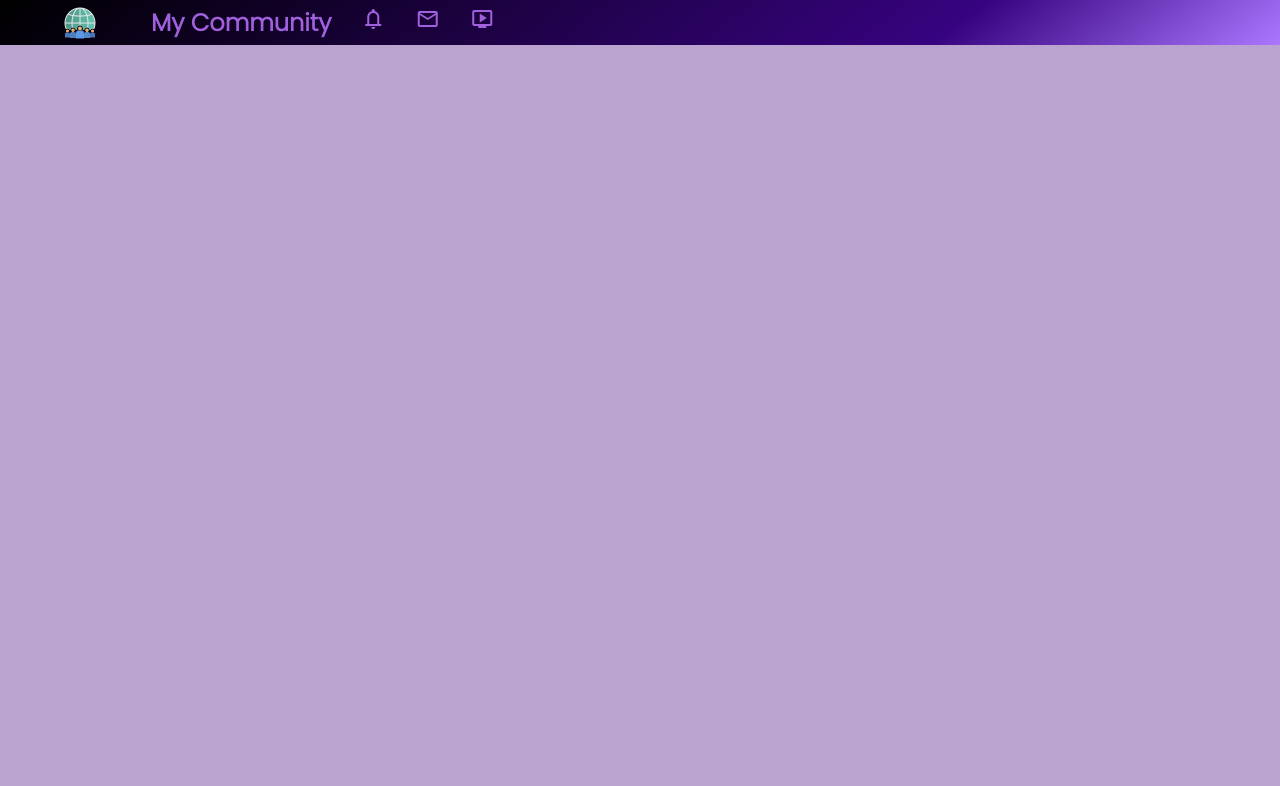
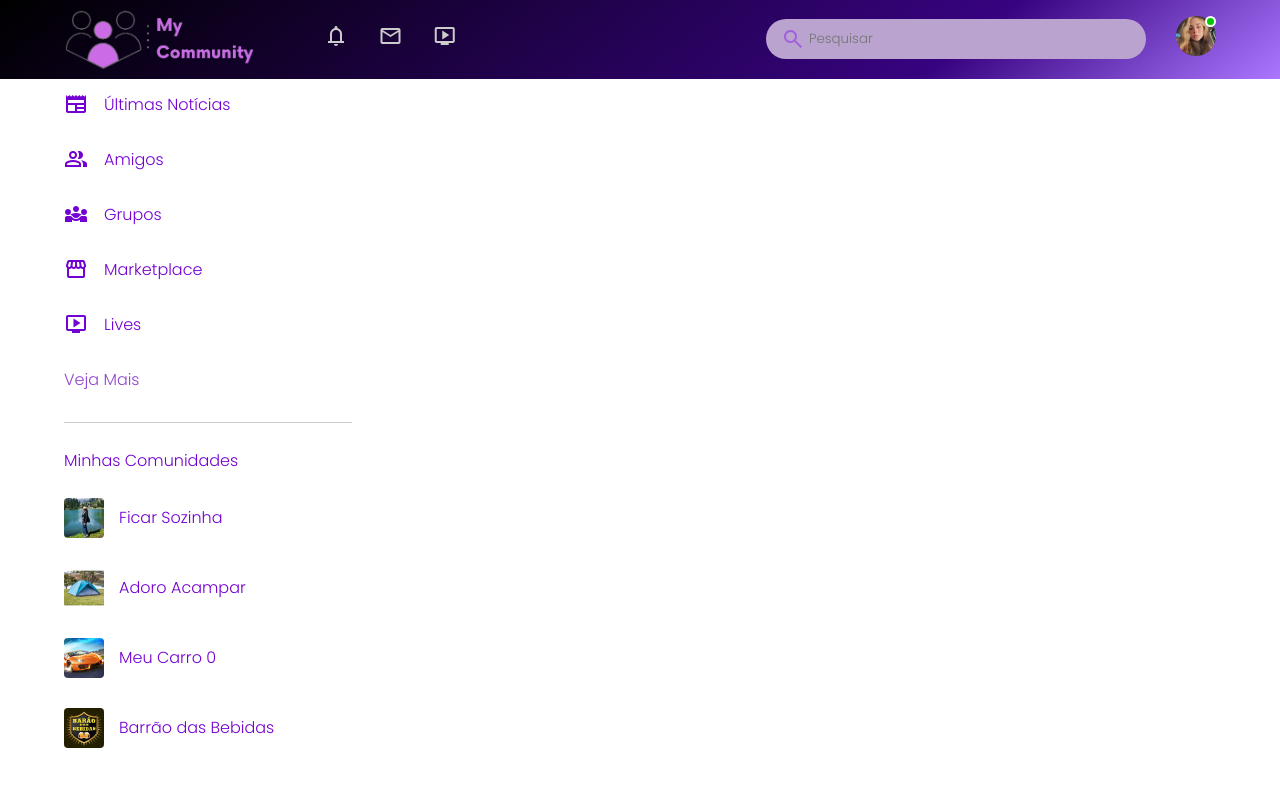
Before and after one commit to EdgardSchmitz/projeto-comunidades, a plain HTML site: page páginas/first_page.html in a window 1280 px wide. Drawn offline with nearby package versions, Linux system fonts and the light colour scheme.

Commit message:
Add barra lateral

```diff
--- a/páginas/css/first_page.css
+++ b/páginas/css/first_page.css
@@ -7,7 +7,7 @@
 }
 
 body{
-    background: rgb(187, 163, 207);
+    background: rgb(255, 255, 255);
 }
 
 nav{
@@ -15,16 +15,20 @@ nav{
     align-items: center;
     justify-content: space-between;
     background: linear-gradient(142deg, rgba(0, 0, 0, 1) 0%, rgba(55, 3, 128, 1) 74%, rgba(171, 119, 255, 1) 100%);
-    padding: 5px 5%;
+    padding: 9px 5%;
     color: rgb(161, 96, 221);
+    position: sticky;
+    top: 0;
+    z-index: 1;
+
 }
 
 .logo{
-    width: 160px;
+    width: 60px;
     margin-right: 45px;
 }
 
-.nav_left{
+.nav_left, .nav_right{
     display: flex;
     align-items: center;
 }
@@ -39,8 +43,13 @@ nav{
     margin: 0 15px;
 }
 
+.nav_left ul li a {
+    text-decoration: none;
+    color:#ccc;
+}
+
 .nav_left img{
-    width: 32px;
+    width: 190px;
     margin-right: 55px;
     margin-left: 0px;
 }
@@ -48,3 +57,113 @@ nav{
 .nav_left h1{
     margin-right: 15px;
 }
+
+.nav-user-icon img{
+    width: 40px;
+    border-radius: 50%;
+    cursor: pointer;
+}
+
+.nav-user-icon{
+    margin-left: 30px;
+}
+
+.search-box{
+    background:rgb(187, 163, 207);
+    width: 350px;
+    border-radius: 20px;
+    display: flex;
+    align-items: center;
+    padding: 0 15px;
+}
+.search-box span{
+    width: 18px;
+}
+
+.search-box input{
+    width: 100%;
+    background: transparent;
+    padding: 10px;
+    outline: none;
+    border: 0;
+}
+
+.online{
+    position: relative;
+}
+
+.online::after{
+    content: '';
+    width: 7px;
+    height: 7px;
+    border: 2px solid #ffff;
+    border-radius: 50%;
+    background: rgb(1, 201, 1);
+    position: absolute;
+    top: 0;
+    right: 0;
+}
+
+.container{
+    display: flex;
+    justify-content: space-between;
+    padding: 13px 5%;
+}
+
+.left-sidebar{
+    flex-basis: 25%;
+    position: sticky;
+    top: 70px;
+    align-self: flex-start;
+
+}
+
+.right-sidebar{
+    flex-basis: 25%;
+    position: sticky;
+    top: 70px;
+    align-self: flex-start;
+
+}
+
+.main-content{
+    flex-basis: 47%;
+
+}
+
+.imp-links a, .shortcut-links a{
+
+    text-decoration: none;
+    display: flex;
+    align-items: center;
+    margin-bottom: 30px;
+    color: rgb(115, 1, 209);
+    width:fit-content;
+}
+
+.imp-links a span{
+    width: 25px;
+    margin-right: 15px;
+}
+
+.imp-links a:last-child{
+    color: rgb(145, 68, 209);
+
+}
+
+.imp-links{
+    border-bottom: 1px solid #ccc;
+}
+
+
+.shortcut-links a img{
+    width:40px;
+    border-radius: 4px;
+    margin-right: 15px;
+}
+
+.shortcut-links p{
+    margin: 25px 0;
+    color: rgb(115, 1, 209);
+    font-weight: 5px;
+}
--- a/páginas/first_page.html
+++ b/páginas/first_page.html
@@ -13,12 +13,12 @@
     <nav>
     <!-- Inicio logo e icones -->
     <div class="nav_left">
-        <img src="img/comunidade32px.png" alt="Logo de uma comunidade">
-        <h1>My Community</h1>
+        <img src="img/My Community.png" alt="Logo de uma comunidade">
+
         <ul>
-            <li><span class="material-symbols-outlined">notifications</span></li>
-            <li><span class="material-symbols-outlined">mail</span></li>
-            <li><span class="material-symbols-outlined">live_tv</span></li>
+            <li><a href=""><span class="material-symbols-outlined">notifications</span></a></li>
+            <li><a href=""><span class="material-symbols-outlined">mail</span></a></li>
+            <li><a href=""><span class="material-symbols-outlined">live_tv</span></a></li>
         </ul>
 
     </div>
@@ -26,8 +26,62 @@
 
     <!-- Inicio Menu e Busca -->
     <div class="nav_right">
+        <!-- Inicio Busca -->
+        <div class="search-box">
+            <span class="material-symbols-outlined">
+                search
+                </span>
+            <input type="text" placeholder="Pesquisar">
+        </div>
+        <!-- Fim Busca -->
+
+        <!-- Inicio Perfil foto -->
+        <div class="nav-user-icon online">
+            <img src="img/perfil.jpg" alt="foto de perfil">
+        </div>
+        <!-- fim Perfil foto -->
+
 
     </div>
 </nav>
+
+<!-- Inicio Corpo do site -->
+<div class="container">
+    <!-- inicio Barra lateral Esquerda site -->
+    <div class="left-sidebar">
+        <div class="imp-links">
+            <a href="#"><span class="material-symbols-outlined">newspaper</span>Últimas Notícias</a>
+            <a href="#"><span class="material-symbols-outlined">group</span>Amigos</a>
+            <a href="#"><span class="material-symbols-outlined">diversity_3</span>Grupos</a>
+            <a href="#"><span class="material-symbols-outlined">storefront</span>Marketplace</a>
+            <a href="#"><span class="material-symbols-outlined">live_tv</span>Lives</a>
+            <a href="#">Veja Mais</a>
+        </div>
+
+
+        <div class="shortcut-links">
+            <p>Minhas Comunidades</p>
+            <a href="#"><img src="img/foto_grupo1.jpg" alt="">Ficar Sozinha</a>
+            <a href="#"><img src="img/foto_grupo2.jpg" alt="">Adoro Acampar</a>
+            <a href="#"><img src="img/foto_grupo3.jpg" alt="">Meu Carro 0</a>
+            <a href="#"><img src="img/foto_grupo4.jpg" alt="">Barrão das Bebidas</a>
+        </div>
+
+    </div>
+    <!-- Fim Barra lateral Esquerda site -->
+
+    <!-- inicio Conteudo site -->
+    <div class="main-content">
+
+    </div>
+    <!-- Fim Conteudo site -->
+
+    <!-- inicio Barra lateral Direita site -->
+    <div class="right-sidebar">
+
+    </div>
+    <!-- Fim Barra lateral Direita site -->
+</div>
+<!-- Fim Corpo do site -->
 </body>
 </html>
```
Also changed, not shown: páginas/img/My Community.png (added), páginas/img/foto_grupo1.jpg (added), páginas/img/foto_grupo2.jpg (added), páginas/img/foto_grupo3.jpg (added), páginas/img/foto_grupo4.jpg (added), páginas/img/perfil.jpg (added).
